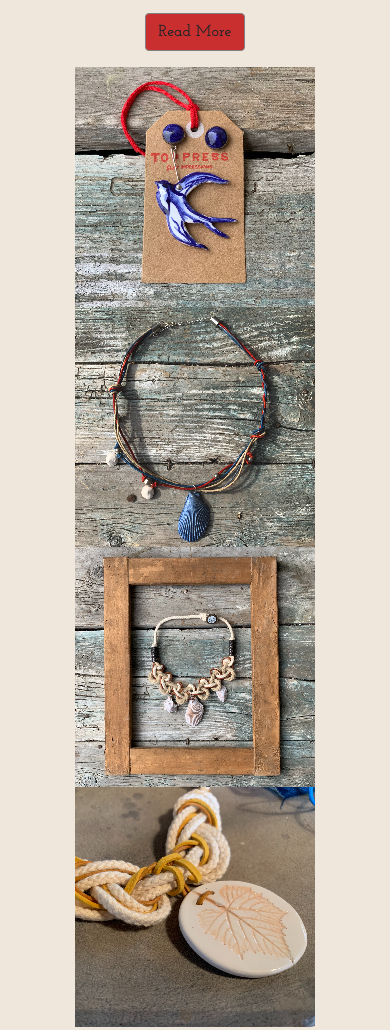
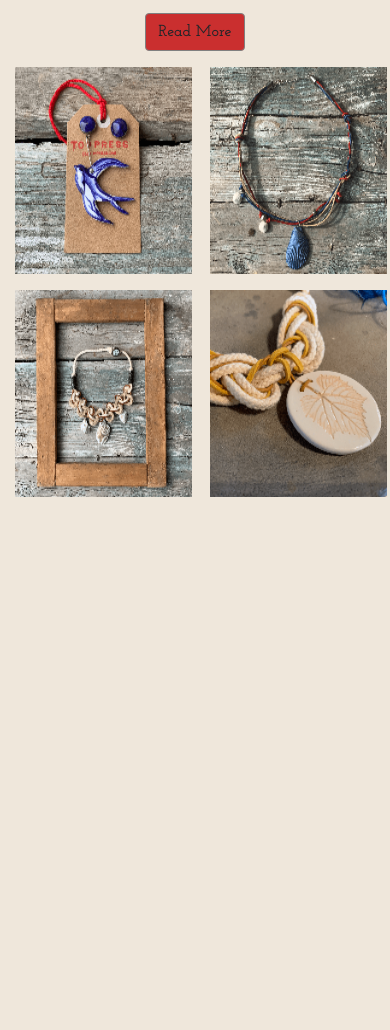
Before and after one commit to Marta44/to-press2019, a plain HTML site: page index.html in a window 390 px wide. Shown: the part 947-1977 px from the top of the page. After the commit the page ends 1860 px from the top, so only its background shows below. Drawn offline with nearby package versions, Linux system fonts and the light colour scheme; a web font is replaced by a local one.

Commit message:
Add hero images resized for a responsive layout on small screens

```diff
--- a/index.html
+++ b/index.html
@@ -88,18 +88,35 @@
 </div>
     </section>
 </main>
-<div class="container">
 <section class="hero-images">
+<div class="container-fluid">
     <div class="row">
-        <div class="col">
-            <a data-fancybox="gallery" href="assets/images/hero-image-1_2400x2400-min.png" data-caption="Blue Barn Swallow Earrings | © copyright To Press"><img src="assets/images/hero-image-1_240x240.png" class="image-thumbnail" alt="Dove Earings"></a>
-            <a data-fancybox="gallery" href="assets/images/hero-image-2_2400x2400-min.png" data-caption="Shell necklace | © copyright To Press"><img src="assets/images/hero-image-2_240x240.png" class="image-thumbnail" alt="Shell necklace"></a>
-            <a data-fancybox="gallery" href="assets/images/hero-image-3_2400x2400-min.png" data-caption="Sea necklace | © copyright To Press"><img src="assets/images/hero-image-3_240x240.png" class="image-thumbnail" alt="Sea necklace"></a>
-             <a data-fancybox="gallery" href="assets/images/hero-image-4_2400x2400-min.png" data-caption="Leaf necklace | © copyright To Press"><img src="assets/images/hero-image-4_240x240.png" class="image-thumbnail" alt="Leaf necklace"></a>
+        <div class="col-12">
+            <div class="row justify-content-center">
+            <figure class="hero-image col-6 col-md-4 col-lg-2">
+            <a data-fancybox="gallery" href="assets/images/hero-image-1_2400x2400-min.png" data-caption="Blue Barn Swallow Earrings | © copyright To Press">
+                <img src="assets/images/hero-image-swallow177x207.png" class="image-thumbnail" alt="Dove Earings">
+            </a>
+            </figure>
+            <figure class="hero-image col-6 col-md-4 col-lg-2">
+            <a data-fancybox="gallery" href="assets/images/hero-image-2_2400x2400-min.png" data-caption="Shell necklace | © copyright To Press"><img src="assets/images/hero-image-shell177x207.png" class="image-thumbnail" alt="Shell necklace">
+            </a>
+            </figure>
+            <figure class="hero-image col-6 col-md-4 col-lg-2">
+            <a data-fancybox="gallery" href="assets/images/hero-image-3_2400x2400-min.png" data-caption="Sea necklace | © copyright To Press">
+                <img src="assets/images/hero-image-sea177x207.png" class="image-thumbnail" alt="Sea necklace">
+            </a>
+            </figure>
+            <figure class="hero-image col-6 col-md-4 col-lg-2">
+             <a data-fancybox="gallery" href="assets/images/hero-image-4_2400x2400-min.png" data-caption="Leaf necklace | © copyright To Press">
+                 <img src="assets/images/hero-image-leaf177x207.png" class="image-thumbnail" alt="Leaf necklace">
+                </a>
+                </figure>
+                </div>
         </div>
     </div>
+    </div>
 </section>
-</div>
 <!--Footer-->
 <footer class="footer container-fluid fixed-bottom bg-color-footer">
    <div class="row">
```
Also changed, not shown: assets/images/hero-image-1_240x240.png (deleted), assets/images/hero-image-2_240x240.png (deleted), assets/images/hero-image-3_240x240.png (deleted), assets/images/hero-image-4_240x240.png (deleted), assets/images/hero-image-leaf177x207.png (added), assets/images/hero-image-leaf207x177.png (deleted), assets/images/hero-image-sea177x207.png (added), assets/images/hero-image-sea207x177.png (deleted), assets/images/hero-image-shell177x207.png (added), assets/images/hero-image-shell207x177.png (deleted), assets/images/hero-image-swallow177x207.png (added), assets/images/hero-image-swallow207x177.png (deleted), 4 other files.
